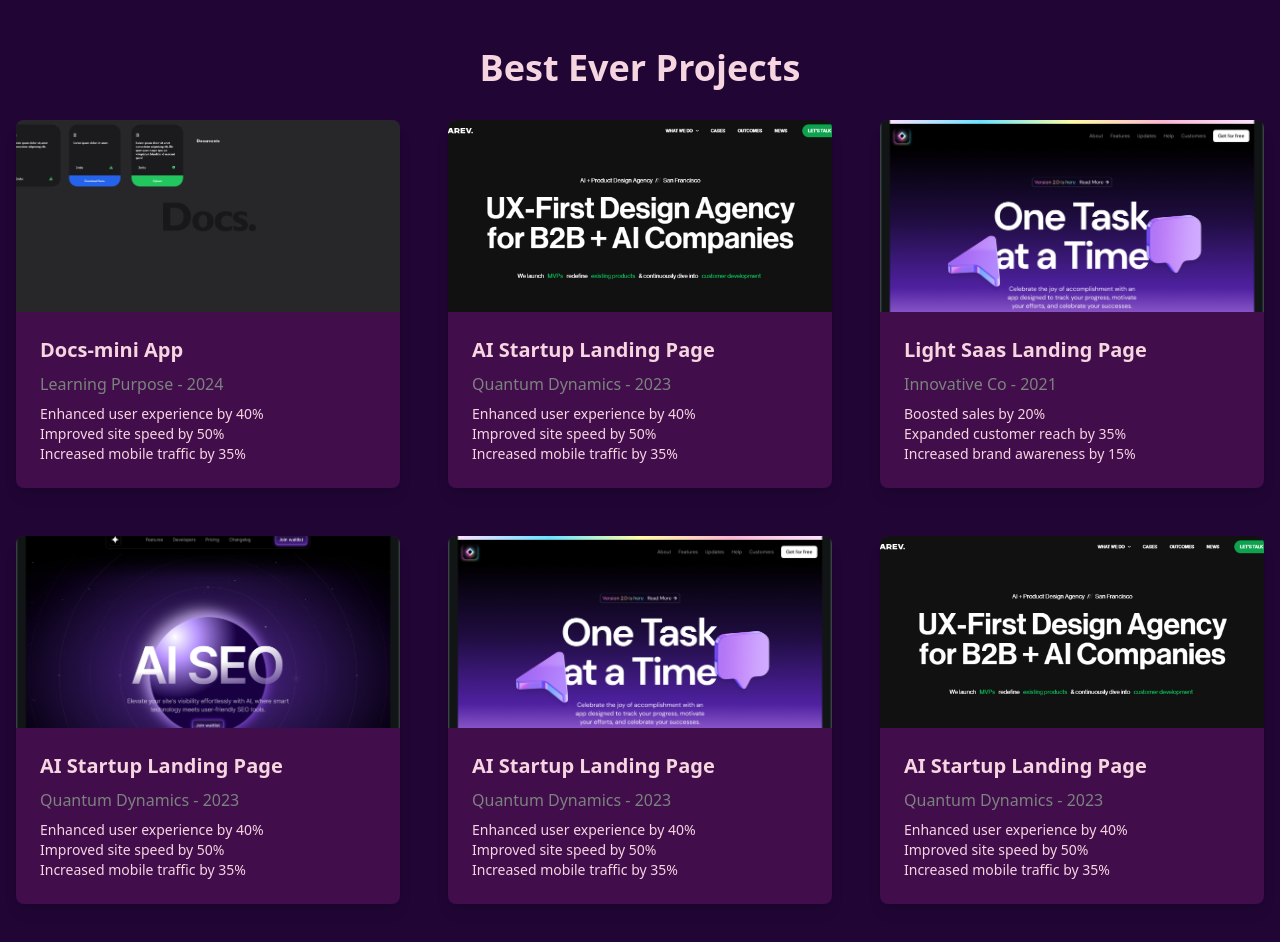
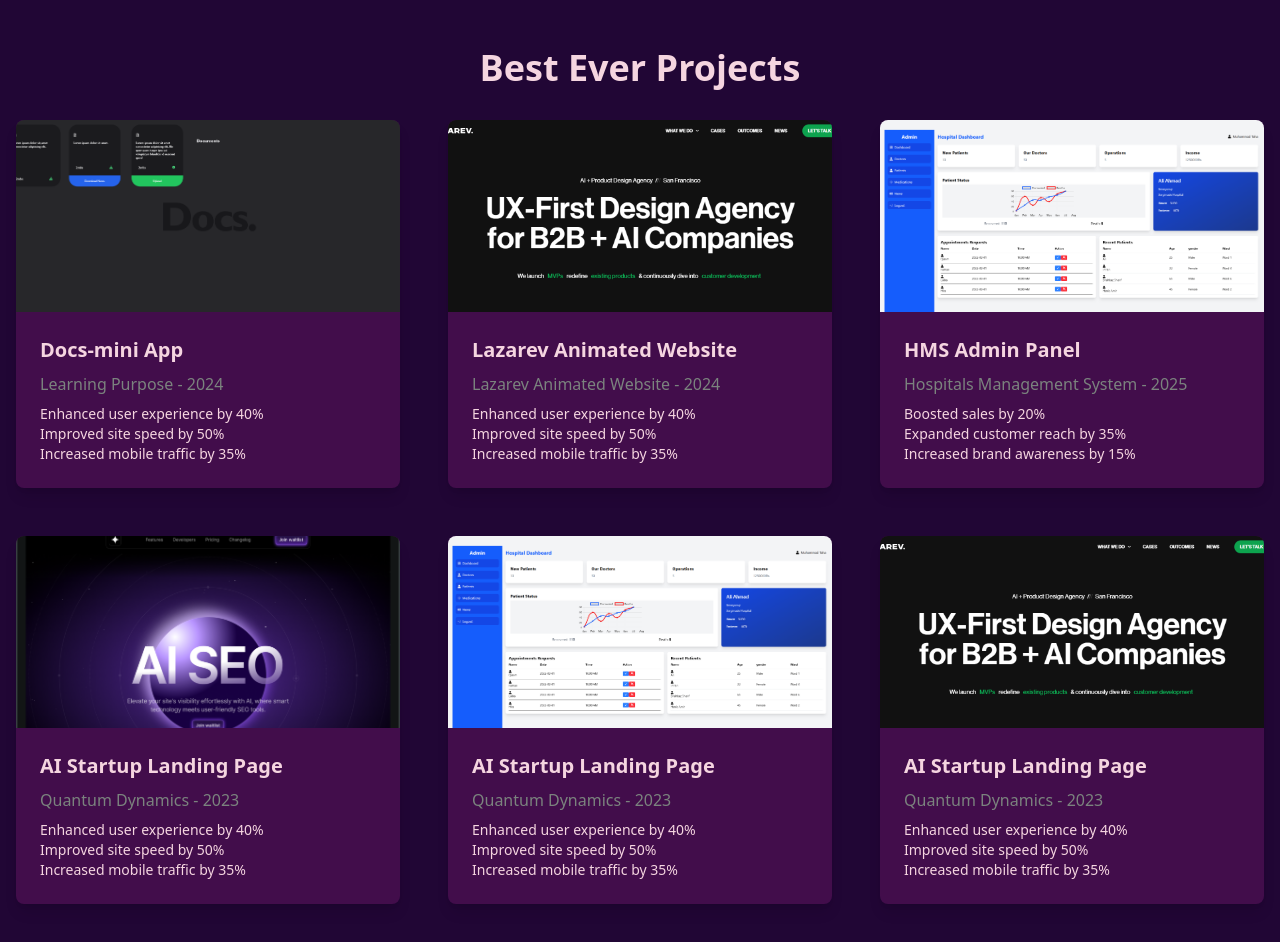
Before and after one commit to TahaProCode/MTaha, a React (Vite) app: page /projects in a window 1280 px wide. Shown: the top 942 px of the page. Built offline with nearby package versions, Linux system fonts and the light colour scheme.

Commit message:
i changed

```diff
--- a/src/components/Projects.jsx
+++ b/src/components/Projects.jsx
@@ -1,7 +1,7 @@
 import { motion } from "framer-motion";
 
 import Docsmini from "./docsmini.png";
-import lightSaasLandingPage from "./dark.png";
+import lightSaasLandingPage from "./hms cs.png";
 import aiStartupLandingPage from "./lazarev.png";
 import Docsdark from "./ai.png";
 
@@ -19,9 +19,9 @@ const projects = [
     image: Docsmini,
   },
   {
-    company: "Quantum Dynamics",
-    year: "2023",
-    title: "AI Startup Landing Page",
+    company: "Lazarev Animated Website",
+    year: "2024",
+    title: "Lazarev Animated Website",
     results: [
       { title: "Enhanced user experience by 40%" },
       { title: "Improved site speed by 50%" },
@@ -31,9 +31,9 @@ const projects = [
     image: aiStartupLandingPage,
   },
   {
-    company: "Innovative Co",
-    year: "2021",
-    title: "Light Saas Landing Page",
+    company: "Hospitals Management System",
+    year: "2025",
+    title: "HMS Admin Panel",
     results: [
       { title: "Boosted sales by 20%" },
       { title: "Expanded customer reach by 35%" },
```
Also changed, not shown: src/components/hms cs.png (added).
